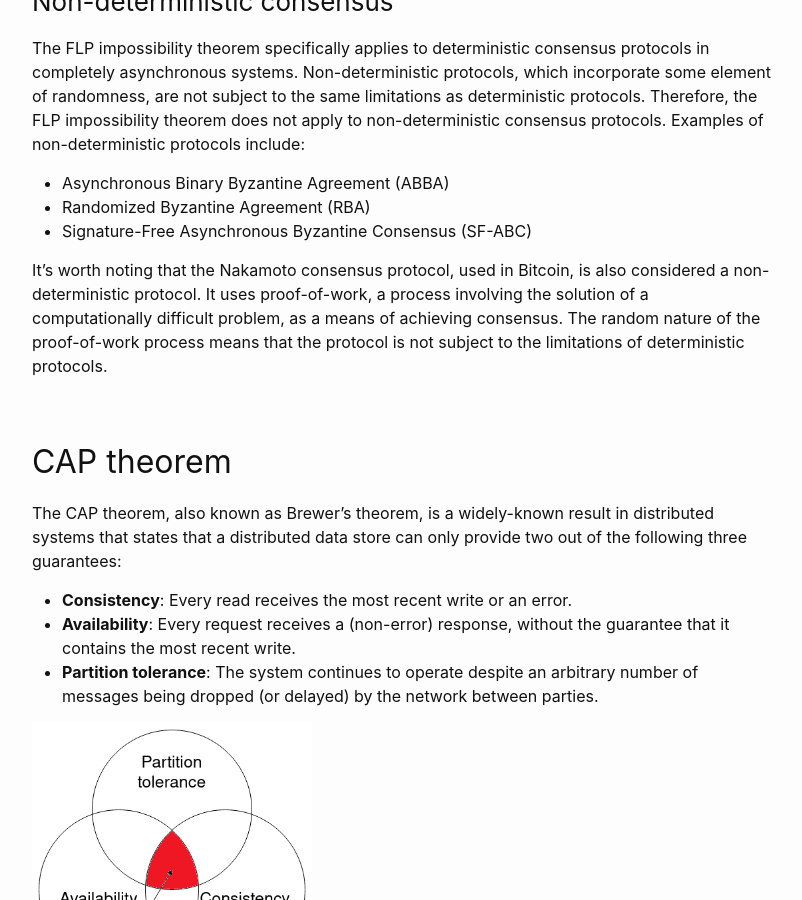
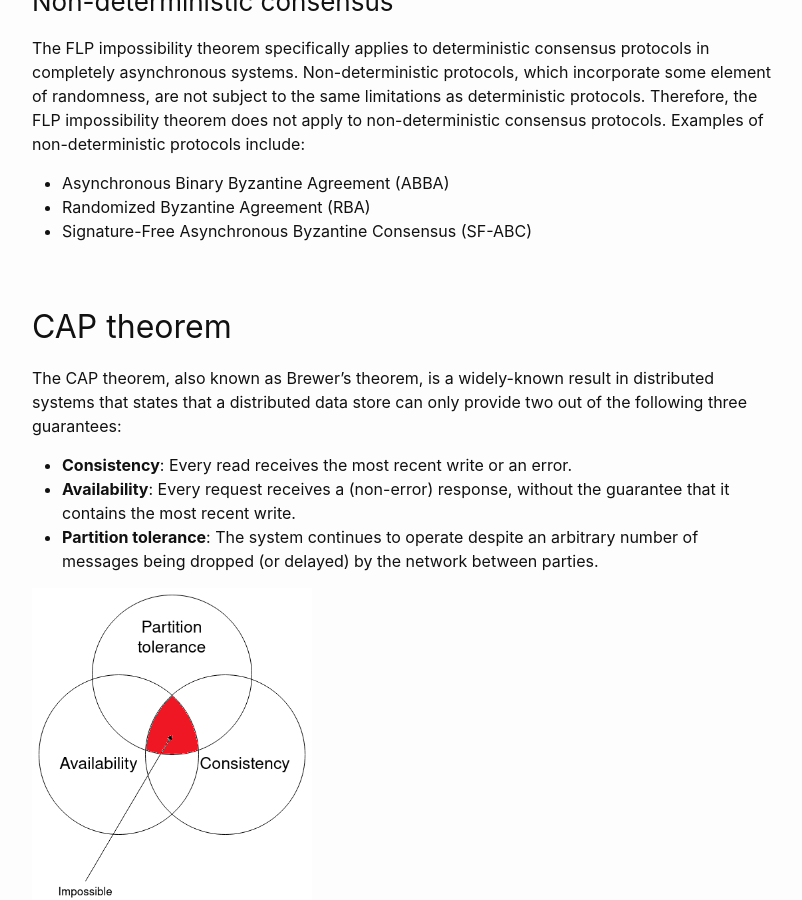
Before and after one commit to b00f/b00f.github.io, a Jekyll site: the page built from _posts/2022-11-10-consensus_problem.md, in a window 1280 px wide and 900 px high, scrolled down 3318 px. Shown: the whole window, without its empty margins (238-1040 px from the left). Built offline with Jekyll 4.4.1, drawn with Linux system fonts in a browser that asks for light colours.

Commit message:
Update 2022-11-10-consensus_problem.md

```diff
--- a/_posts/2022-11-10-consensus_problem.md
+++ b/_posts/2022-11-10-consensus_problem.md
@@ -69,10 +69,6 @@ Examples of non-deterministic protocols include:
 - Randomized Byzantine Agreement (RBA)
 - Signature-Free Asynchronous Byzantine Consensus (SF-ABC)
 
-It's worth noting that the Nakamoto consensus protocol, used in Bitcoin, is also considered a non-deterministic protocol.
-It uses proof-of-work, a process involving the solution of a computationally difficult problem, as a means of achieving consensus.
-The random nature of the proof-of-work process means that the protocol is not subject to the limitations of deterministic protocols.
-
 ## CAP theorem
 
 The CAP theorem, also known as Brewer's theorem, is a widely-known result in distributed systems that states that a distributed data store can only provide two out of the following three guarantees:
```
